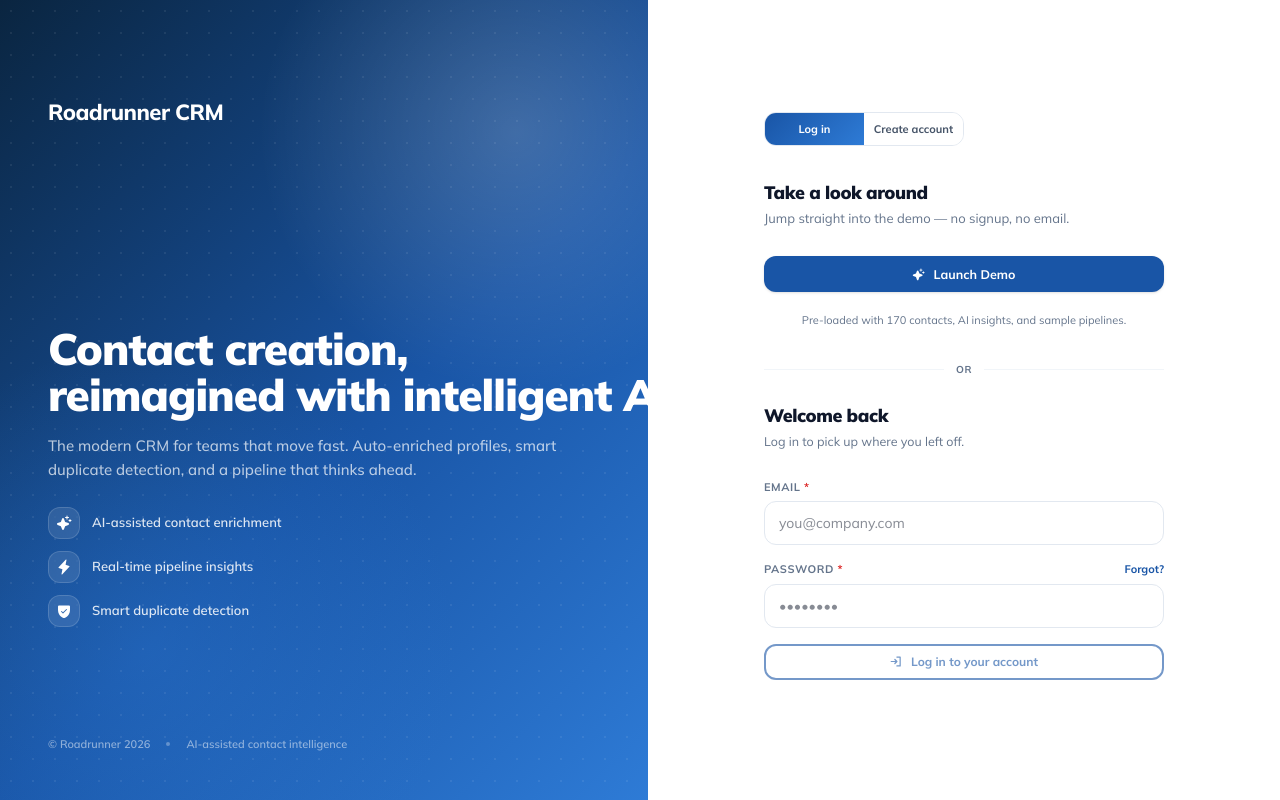
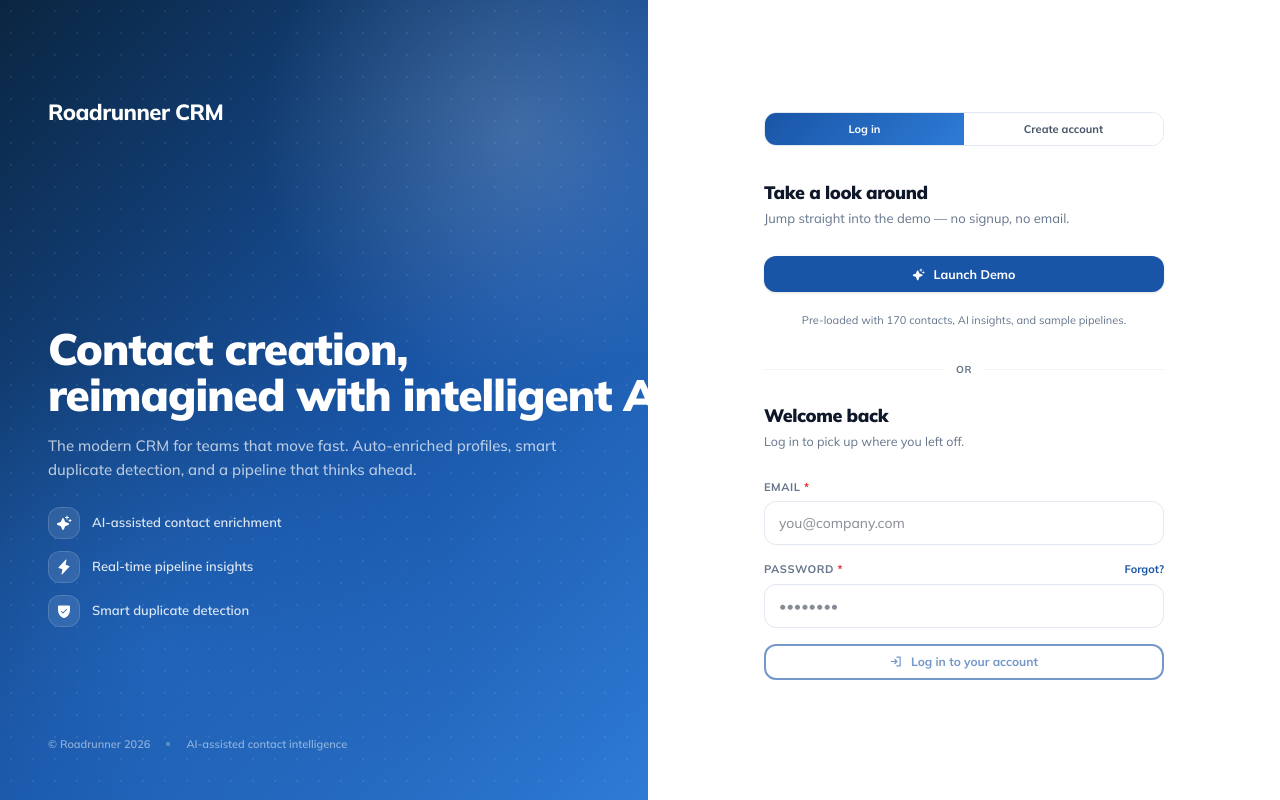
Before and after one commit to PWetzell/RoadRunnerCRM, a Next.js app: page /dashboard in a window 1280 px wide. Built offline with nearby package versions, Linux system fonts and the light colour scheme; no server answers.

Commit message:
Button group: full panel width to match Launch Demo + login buttons

```diff
--- a/src/components/auth/AuthGate.tsx
+++ b/src/components/auth/AuthGate.tsx
@@ -934,13 +934,13 @@ export default function AuthGate({ children }: { children: React.ReactNode }) {
             <>
               {/* Button group — Log in / Create account share an inner
                   edge with a single visible divider, brand-fill on the
-                  active half. Compact width (max-w-[200px]) — half of
-                  the panel's max-width — so the toggle reads as a
-                  utility control, not the page's primary action. */}
+                  active half. Full panel width to align with the
+                  Launch Demo and "Log in to your account" buttons
+                  below — keeps the right-column elements uniform. */}
               <div
                 role="tablist"
                 aria-label="Authentication"
-                className="flex border border-[var(--border)] rounded-lg overflow-hidden mb-2 max-w-[200px]"
+                className="flex border border-[var(--border)] rounded-lg overflow-hidden mb-2"
               >
                 <ButtonGroupTab
                   active={mode === 'login'}
```
